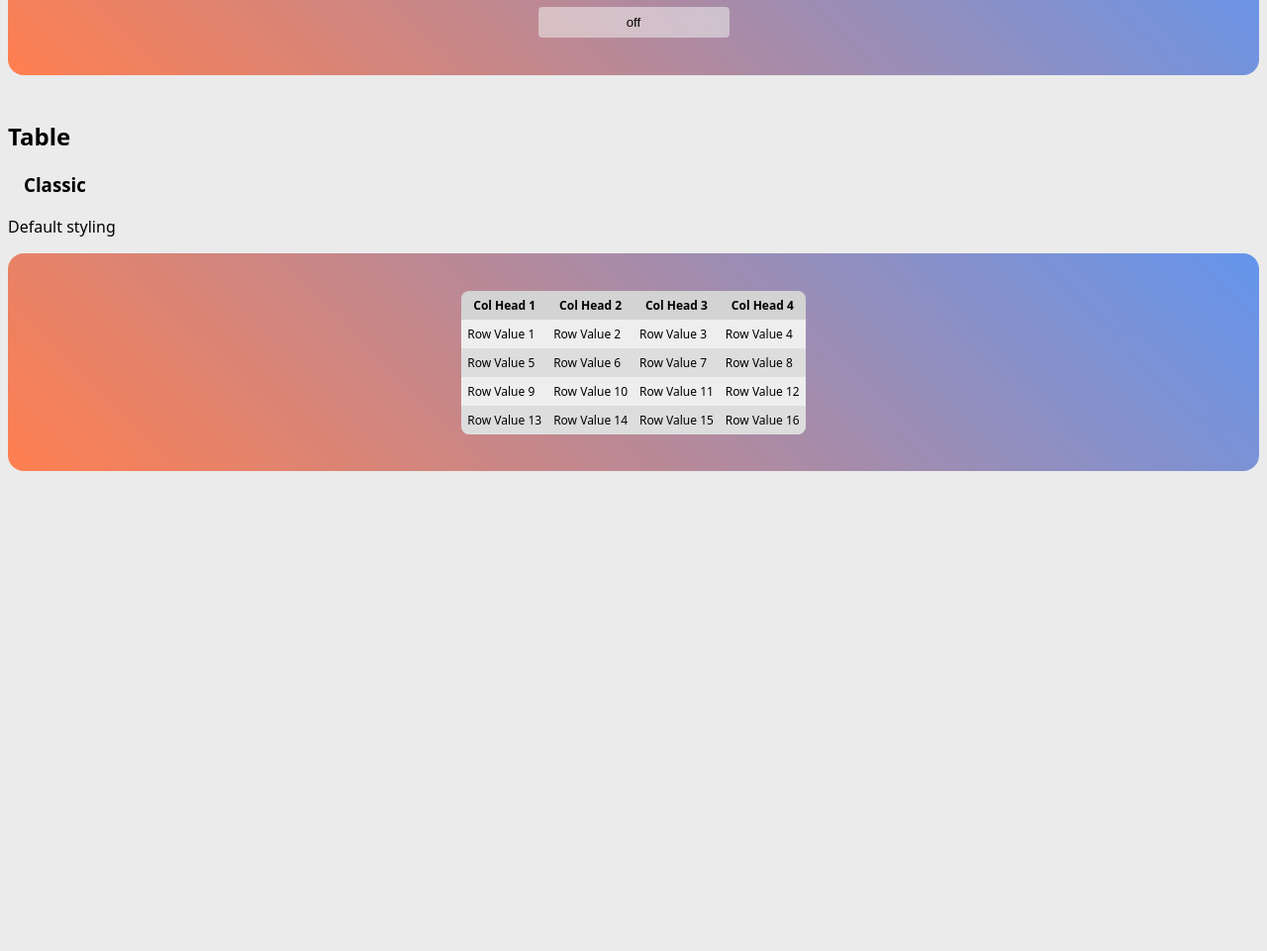
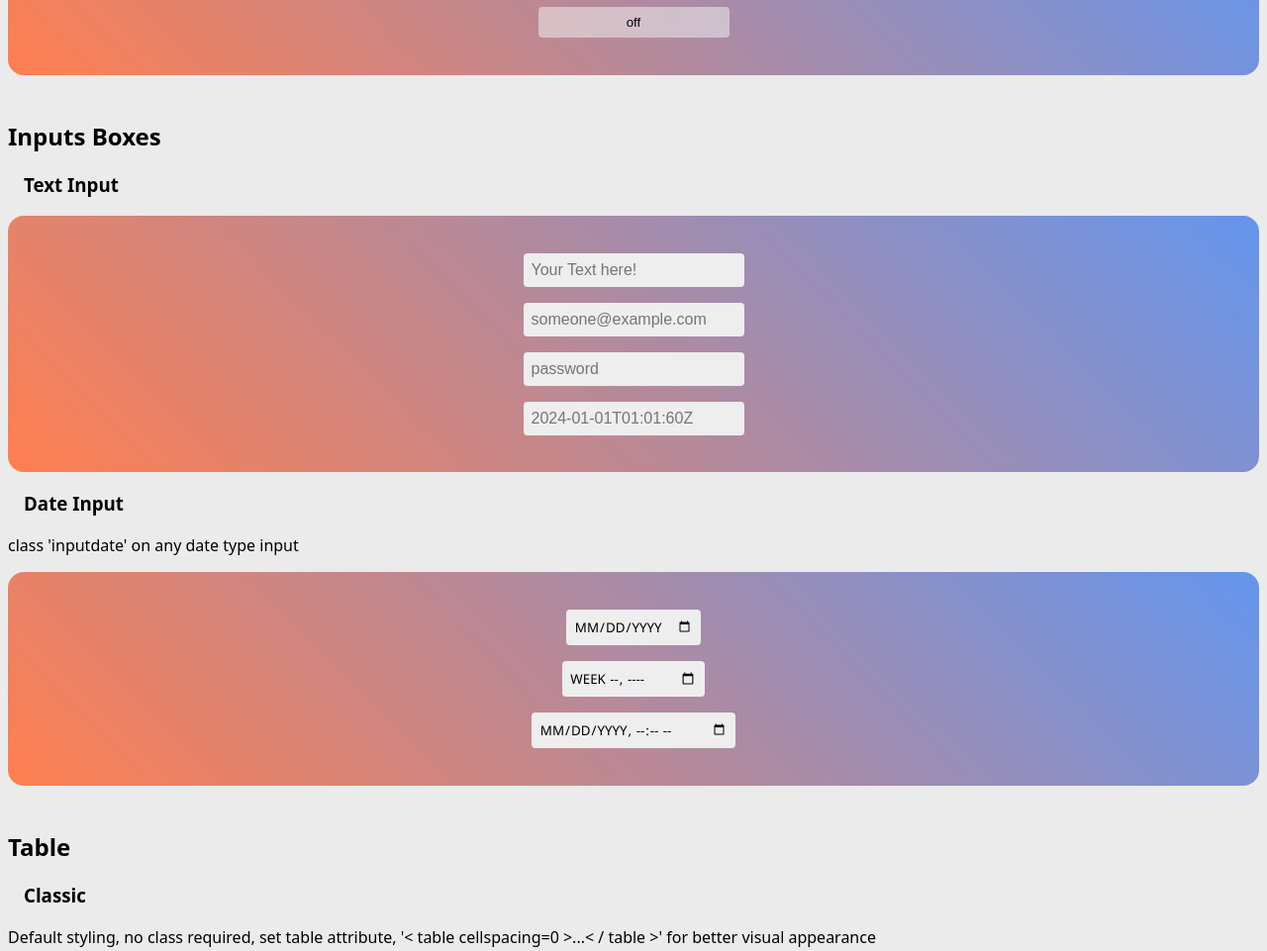
Before and after one commit to Sharishth/starterui, a plain HTML site: page index.html in a window 1280 px wide. Shown: the part 1460-2421 px from the top of the page at 99% size. Before the commit the page ends 1944 px from the top, so only its background shows below. Drawn offline with Linux system fonts and the light colour scheme.

Commit message:
input type rulesets

```diff
--- a/index.html
+++ b/index.html
@@ -67,6 +67,7 @@
       </div>
     </div>
     <!-- Dropdown Showcase End-->
+    <!-- Checkbox Showcase Start -->
     <div class="category m-t-2">
       <div class="showitem">
         <h2>Checkbox</h2>
@@ -99,13 +100,37 @@
         </div>
       </div>
     </div>
+    <!-- Checkbox Showcase End -->
+    <!-- Input Showcase Start -->
+    <div class="category m-t-2">
+      <div class="showitem">
+        <h2>Inputs Boxes</h2>
+        <h3>Text Input</h3>
+        <div class="item">
+          <input type="text" class="inputtext" placeholder="Your Text here!">
+          <input type="email" class="inputtext" placeholder="someone@example.com">
+          <input type="password" class="inputtext" placeholder="password">
+          <input type="datetime" class="inputtext" placeholder="2024-01-01T01:01:60Z">
+          <!-- <input type="color" class="inputcolor" > -->
+        </div>
+        <h3>Date Input</h3>
+        <p>class 'inputdate' on any date type input</p>
+        <div class="item">
+          <input type="date" class="inputdate">
+          <input type="week" class="inputdate">
+          <input type="datetime-local" class="inputdate">
+        </div>
+      </div>
+    </div>
+    <!-- Input Showcase End   -->
+    <!-- Table Showcase Start -->
     <div class="category m-t-2">
       <div class="showitem">
         <h2>Table</h2>
         <h3>Classic</h3>
-        <p>Default styling</p>
+        <p>Default styling, no class required, set table attribute, '< table cellspacing=0 >...< / table >' for better visual appearance</p>
         <div class="item">
-          <table cellspacing=0>
+          <table cellspacing=0 class="shadow-default">
             <thead>
               <tr>
                 <th>Col Head 1</th>
@@ -139,12 +164,19 @@
                 <td>Row Value 15</td>
                 <td>Row Value 16</td>
               </tr>
+              <tr>
+                <td>Row Value 17</td>
+                <td>Row Value 18</td>
+                <td>Row Value 19</td>
+                <td>Row Value 20</td>
+              </tr>
             </tbody>
           </table>
         </div>
 
       </div>
     </div>
+    <!-- Table Showcase End -->
   </div>
 </body>
 
--- a/style.css
+++ b/style.css
@@ -311,6 +311,8 @@ input[type="checkbox"]:active {
  background-repeat: no-repeat !important;
 }
 
+/* Default Table */
+
 table {
   background-color: #eee;
   /* padding: 2px; */
@@ -322,12 +324,12 @@ thead > tr > th {
 }
 
 thead > tr > th, tbody > tr > td {
-  padding: 6px;
-  font-size: 12px;
+  padding: 8px;
+  font-size: 14px;
 }
 
 thead {
-  background: lightgray;
+  background: rgb(199, 199, 199);
 }
 
 thead > tr > th:first-child {
@@ -353,3 +355,56 @@ tbody > tr:last-child > td:last-child {
 tbody > tr:nth-child(n):hover {
   background: lightgray;
 }
+
+/* Default Table */
+
+.inputtext {
+  border: none;
+  transition: all 0.1s ease-in-out;
+  padding: 8px;
+  border-radius: 4px;
+  font-size: 1rem;
+  background: #eee;
+}
+
+.inputtext:active {
+  outline: none;
+  scale: 0.95;
+}
+
+.inputtext:hover {
+  filter: brightness(0.95);
+}
+
+.inputcolor {
+  border: none;
+  border-radius: 4px;
+  transition: all 0.5s ease-in-out;
+  height: 2rem;
+  width: 2rem;
+  background: #eee;
+}
+
+.inputcolor:active {
+  outline: none;
+  scale: 0.90;
+}
+
+.inputdate {
+  border: none;
+  padding: 8px;
+  border-radius: 4px;
+  transition: all 0.1s ease-in-out;
+  font-family: 'Segoe UI', Tahoma, Geneva, Verdana, sans-serif !important;
+  text-transform: uppercase;
+  background: #eee;
+}
+
+.inputdate:active {
+  outline: none;
+  scale: 0.95;
+}
+
+.inputdate:hover {
+  filter: brightness(0.9);
+}
```
